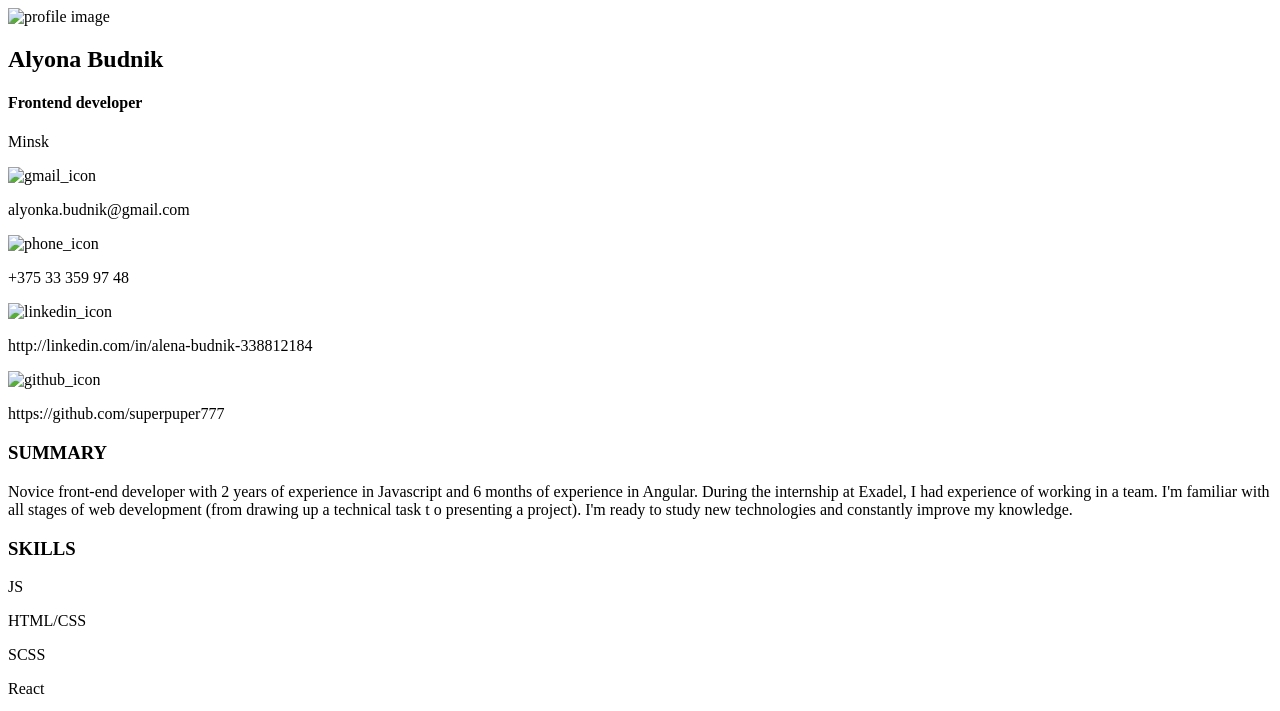
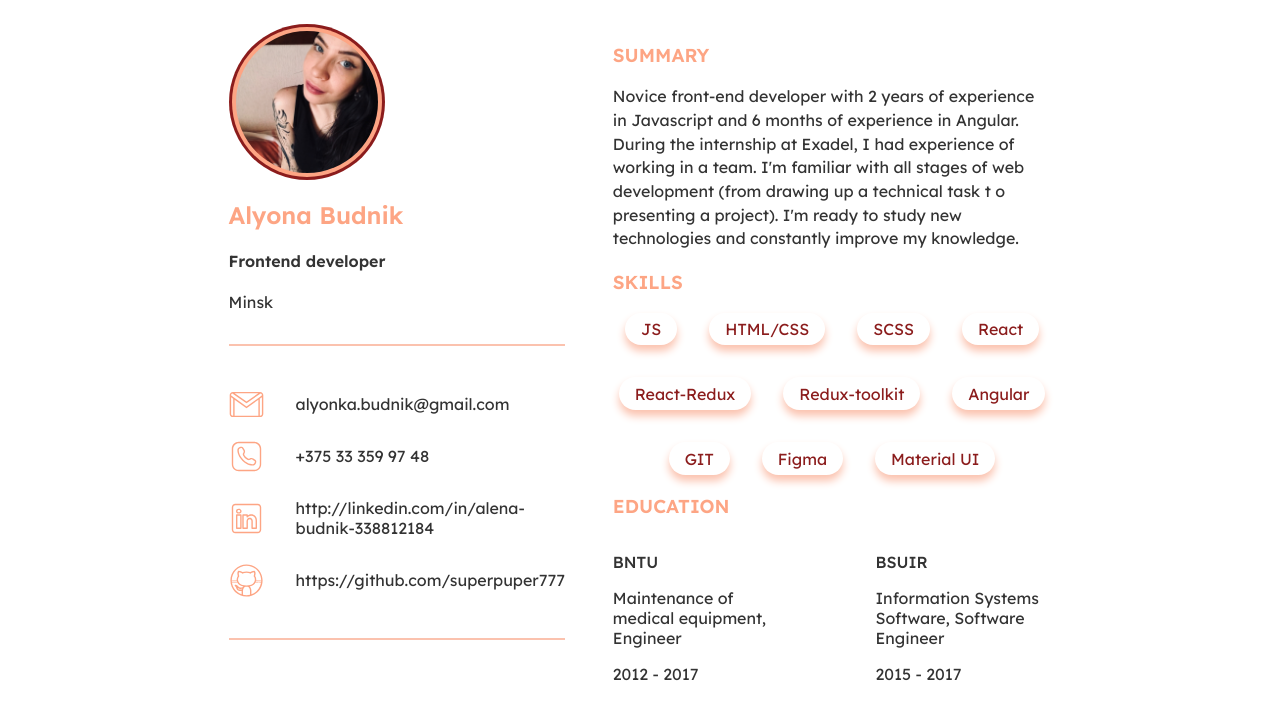
Before and after one commit to superpuper777/rsschool-cv, a plain HTML site: page index.html in a window 1280 px wide. Shown: the top 711 px of the page. Drawn offline with Linux system fonts and the light colour scheme.

Commit message:
feat: add styles and add images to assets folder

```diff
--- a/index.html
+++ b/index.html
@@ -4,6 +4,12 @@
     <meta charset="UTF-8" />
     <meta http-equiv="X-UA-Compatible" content="IE=edge" />
     <meta name="viewport" content="width=device-width, initial-scale=1.0" />
+    <link rel="stylesheet" href="./style.css" />
+    <link rel="preconnect" href="https://fonts.gstatic.com" />
+    <link
+      href="https://fonts.googleapis.com/css2?family=Lexend:wght@400;500;600&display=swap"
+      rel="stylesheet"
+    />
     <title>Budnik CV</title>
   </head>
   <body>
@@ -16,7 +22,7 @@
                 <div class="header__profile-image-wrapper">
                   <img
                     class="header__profile-image-pic"
-                    src="./images/IMG_2493.jpeg"
+                    src="./assets/img/IMG_2493.jpeg"
                     alt="profile image"
                   />
                 </div>
@@ -31,23 +37,23 @@
           <section class="main__information" aria-label="section">
             <div class="line"></div>
             <div class="main__information-email">
-              <img src="./images/icon_gmail.svg" alt="gmail_icon" />
+              <img src="./assets/svg/icon_gmail.svg" alt="gmail_icon" />
               <p class="main__information-email-text">
                 alyonka.budnik@gmail.com
               </p>
             </div>
             <div class="main__information-email">
-              <img src="./images/icon_phone.svg" alt="phone_icon" />
+              <img src="./assets/svg/icon_phone.svg" alt="phone_icon" />
               <p class="main__information-phone">+375 33 359 97 48</p>
             </div>
             <div class="main__information-email">
-              <img src="./images/icon_linkedin.svg" alt="linkedin_icon" />
+              <img src="./assets/svg/icon_linkedin.svg" alt="linkedin_icon" />
               <p class="main__information-linkedin">
                 http://linkedin.com/in/alena-budnik-338812184
               </p>
             </div>
             <div class="main__information-email">
-              <img src="./images/icon_github.svg" alt="github_icon" />
+              <img src="./assets/svg/icon_github.svg" alt="github_icon" />
               <p class="main__information-github">
                 https://github.com/superpuper777
               </p>
--- a/style.css
+++ b/style.css
@@ -0,0 +1,133 @@
+body {
+  font-family: 'Lexend', sans-serif;
+  color: #333333;
+}
+
+.cv__wrapper {
+  margin: 0 25rem;
+  padding: 1rem 6rem;
+  display: flex;
+  justify-content: center;
+  gap: 5rem;
+}
+
+.cv__wrapper .main {
+  display: flex;
+  gap: 3rem;
+}
+
+.cv__wrapper .header__profile-image {
+  width: 150px;
+  background: #8b1c1c;
+  border-radius: 50%;
+  padding: 3px;
+}
+
+.cv__wrapper .header__profile-image-wrapper {
+  background: #fda584;
+  border-radius: 50%;
+  padding: 4px;
+}
+
+.cv__wrapper .header__profile-image img {
+  display: block;
+  width: 100%;
+  object-fit: cover;
+  border-radius: 50%;
+}
+
+.cv__wrapper .header__titles-name {
+  color: #fda584;
+}
+
+.main__information .line {
+  border-bottom: 2px solid #fbc2ae;
+  margin: 2rem 0;
+}
+
+.main__information-email {
+  display: flex;
+  justify-content: flex-start;
+  align-items: center;
+  gap: 2rem;
+}
+
+.main__information-email img {
+  width: 35px;
+}
+
+.summary__title {
+  color: #fda584;
+}
+
+.summary__text {
+  line-height: 1.48;
+}
+
+.skills__title {
+  color: #fda584;
+}
+
+.skills .skills__wrapper_item {
+  display: flex;
+  flex-direction: row;
+  align-items: center;
+  justify-content: center;
+  flex-wrap: wrap;
+  gap: 2rem;
+  color: #8b1c1c;
+}
+
+.skills .skills__wrapper_item-text {
+  box-shadow: 0px 6px 8px 0px rgba(34, 60, 80, 0.2);
+  box-shadow: 0px 6px 8px 0px #fbc2ae;
+  padding: 0.4rem 1rem;
+  border-radius: 24px;
+  vertical-align: middle;
+  margin: 0;
+}
+
+.education__title {
+  color: #fda584;
+}
+
+.education__list {
+  display: flex;
+  justify-content: flex-start;
+  align-items: center;
+  gap: 6.5rem;
+}
+
+.education__place {
+  font-weight: 500;
+}
+
+.experience__title {
+  color: #fda584;
+}
+
+.experience__list {
+  display: flex;
+  justify-content: center;
+  align-items: flex-start;
+  gap: 6rem;
+}
+
+.experience__work-places {
+  font-weight: 500;
+}
+
+.languages__title {
+  color: #fda584;
+}
+
+.languages__list {
+  display: flex;
+  justify-content: flex-start;
+  align-items: center;
+  gap: 6.5rem;
+}
+
+.languages__list__item-lang {
+  font-weight: 500;
+}
```
Also changed, not shown: assets/img/IMG_2493.jpeg (added), assets/img/icon_location.png (added), assets/svg/icon_github.svg (added), assets/svg/icon_gmail.svg (added), assets/svg/icon_linkedin.svg (added), assets/svg/icon_phone.svg (added), 1 other file.
